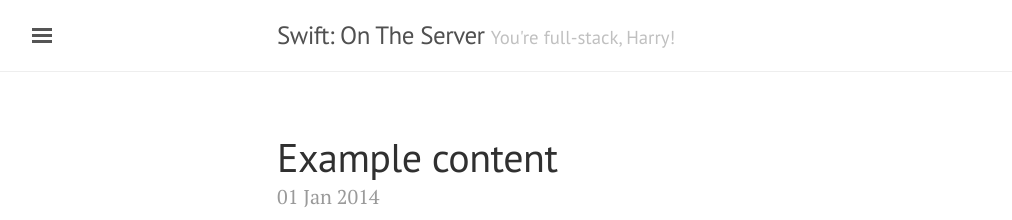
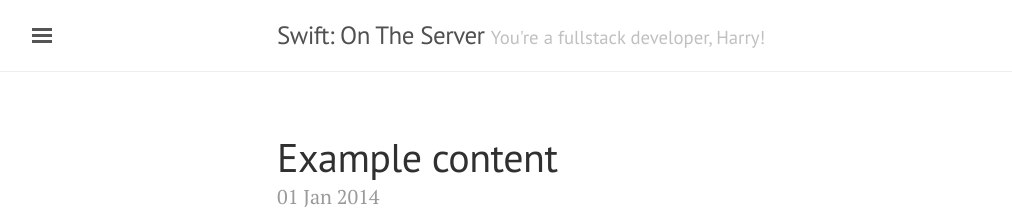
Before and after one commit to jalague/wallacemurry, a Jekyll site: the page built from index.html, in a window 1280 px wide and 900 px high. Shown: the top 220 px of the window, without its empty margins (3-1015 px from the left). Built offline with Jekyll 4.4.1, drawn with Linux system fonts in a browser that asks for light colours; the list of posts is cut into pages by our own code.

Commit message:
make Harry Potter reference slightly more correct

```diff
--- a/_config.yml
+++ b/_config.yml
@@ -5,7 +5,7 @@ permalink:           pretty
 
 # Setup
 title:               'Swift: On The Server'
-tagline:             'You''re full-stack, Harry!'
+tagline:             'You''re a fullstack developer, Harry!'
 description:         'Write swift on the backend and on the client!'
 url:                 http://swiftfullstack.com
 baseurl:             ''
```
